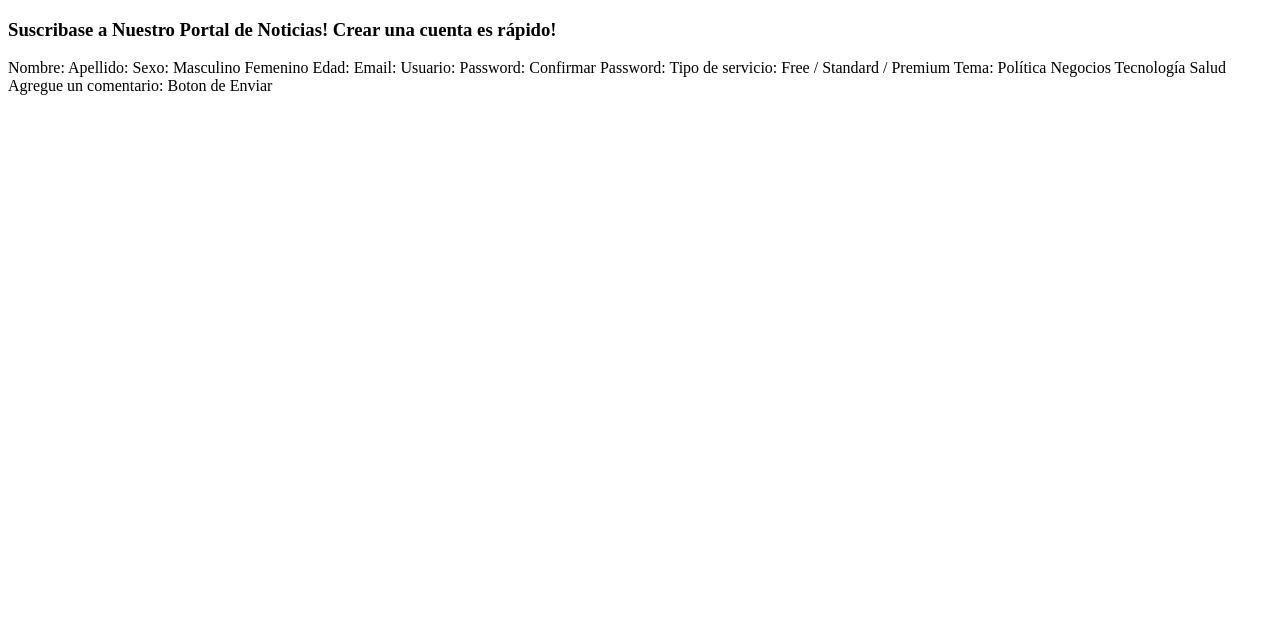
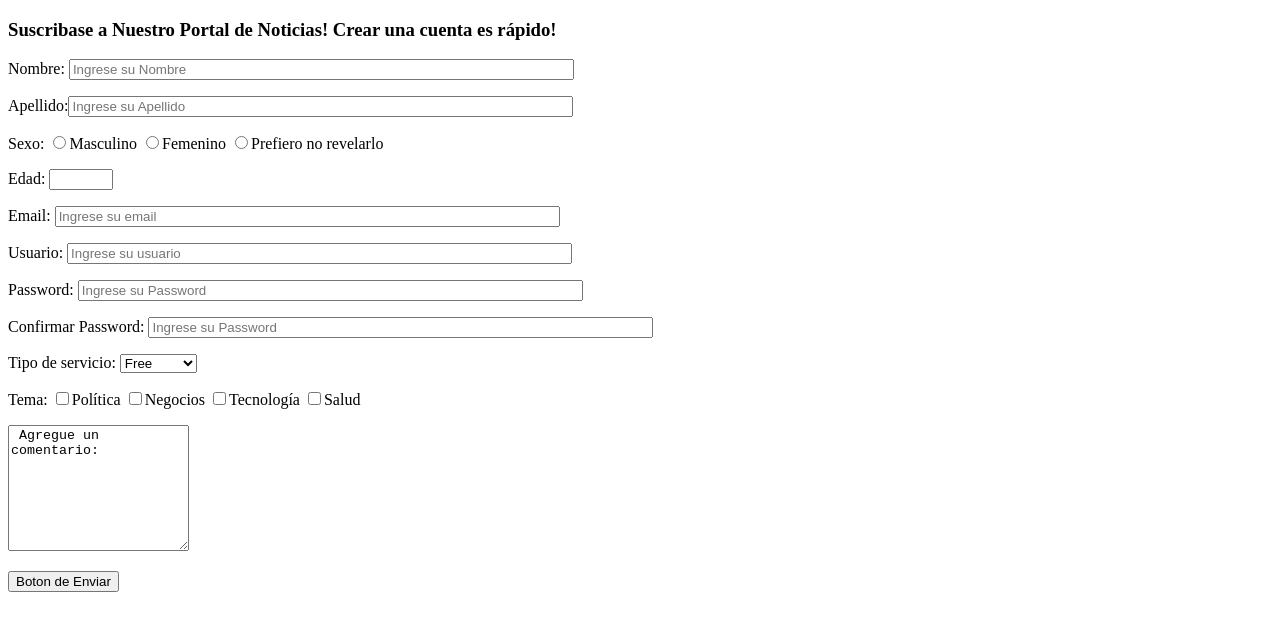
Before and after one commit to UCC-LabCompu2/ejercicios2024-Franciscafalco, a plain HTML site: page Ejercicios-HTML/ej_formulario.html in a window 1280 px wide. Drawn offline with Linux system fonts and the light colour scheme.

Commit message:
ejercicio formulario

```diff
--- a/Ejercicios-HTML/ej_formulario.html
+++ b/Ejercicios-HTML/ej_formulario.html
@@ -11,33 +11,69 @@
     </style>
 </head>
 <body>
+
 <!--Cree un Formulario con los campos que se proponen a continuacion-->
 <!--Agregue el atributo legend-->
 
 <!--Si tienes dudas de como hacer un formulario, puedes consultar:
     https://www.w3schools.com/html/tryit.asp?filename=tryhtml_elem_output-->
 
-<h3>Suscribase a Nuestro Portal de Noticias! Crear una cuenta es rápido!</h3>
-Nombre:
-Apellido:
-Sexo: Masculino Femenino
-Edad:
-Email:
-Usuario:
-Password:
-Confirmar Password:
-
-Tipo de servicio: Free / Standard / Premium
-Tema:
-Política
-Negocios
-Tecnología
-Salud
-
-Agregue un comentario:
-
-Boton de Enviar
 
 
+<h3>Suscribase a Nuestro Portal de Noticias! Crear una cuenta es rápido!</h3>
+<form>
+    <p>
+        Nombre: <input type="text" name="nombre" id="nombre" placeholder="Ingrese su Nombre" size="60" maxlength="40">
+    </p>
+    <p>
+        Apellido:<input type="text" name="apellido" id="apellido" placeholder="Ingrese su Apellido"size="60" maxlength="40">
+    </p>
+    <p>
+        Sexo:
+        <input type="radio" name="genero" id="masculino" value="masculino">Masculino
+        <input type="radio" name="genero" id="femenino" value="femenino">Femenino
+        <input type="radio" name="genero" id="noRev" value="noRev">Prefiero no revelarlo
+    </p>
+    <p>
+        Edad: <input type="number" name="edad" id="edad" min="0" max="100" maxlength="3"size="3" maxlength="4">
+    </p>
+    <p>
+        Email: <input type="email" name="email" id="email" placeholder="Ingrese su email"size="60" maxlength="40">
+    </p>
+    <p>
+        Usuario: <input type="text" name="usuario" id="usuario" placeholder="Ingrese su usuario"size="60" maxlength="40">
+    </p>
+    <p>
+        Password: <input type="password" name="password" id="password" placeholder="Ingrese su Password"size="60" maxlength="40">
+    </p>
+    <p>
+        Confirmar Password: <input type="password" name="confirmarPassword" id="confirmarPassword" placeholder="Ingrese su Password" size="60" maxlength="40">
+    </p>
+    <p>
+        Tipo de servicio:
+        <select name="tipoServicio" id="tipoServicio">
+            <option value="free">Free</option>
+            <option value="standard">Standard</option>
+            <option value="premiun">Premium</option>
+        </select>
+    </p>
+    <p>
+        Tema:
+        <input type="checkbox" name="politica" id="politica">Política
+        <input type="checkbox" name="negocios" id="negocios">Negocios
+        <input type="checkbox" name="tecnologia" id="tecnologia">Tecnología
+        <input type="checkbox" name="salud" id="salud">Salud
+    </p>
+    <p>
+        <textarea
+                name="comentario" id="comentario" rows="8"> Agregue un comentario:
+        </textarea>
+    </p>
+    <p>
+        <button type="button">
+            Boton de Enviar
+        </button>
+    </p>
+</form>
 </body>
 </html>
```
